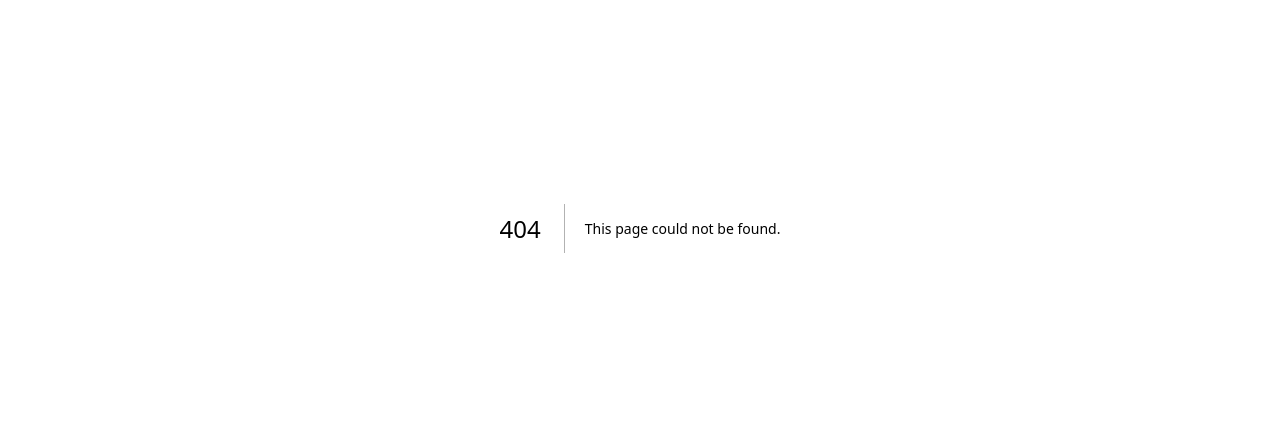
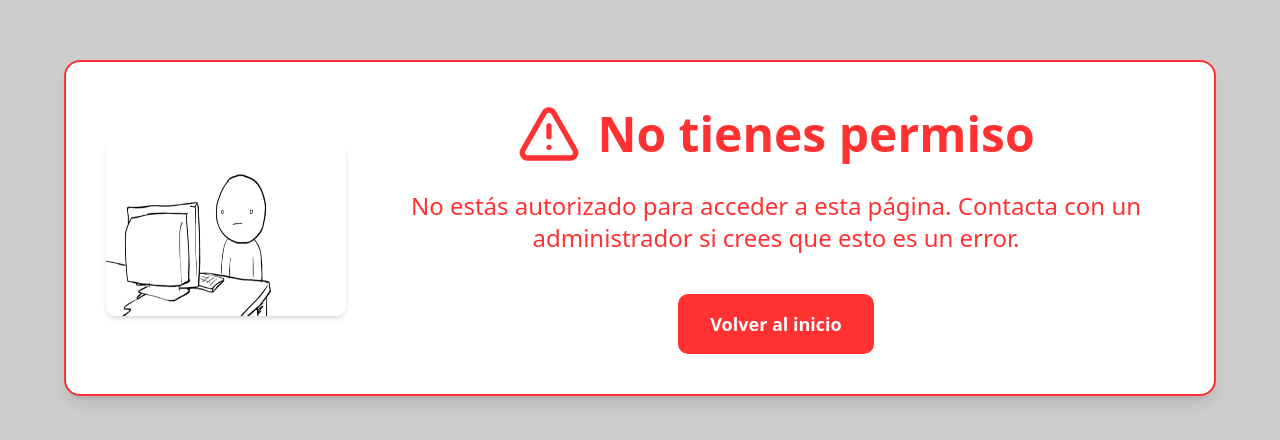
Before and after one commit to Ignaciocefis/server-manager, a Next.js app: page /unauthorized in a window 1280 px wide. Before the commit this address had no page. Shown: the part 172-612 px from the top of the page. Built offline with nearby package versions, Linux system fonts and the light colour scheme.

Commit message:
feat(app): Pantallas para errores 403, 404 y 500

```diff
--- /dev/null
+++ b/app/error.tsx
@@ -0,0 +1,14 @@
+"use client";
+
+import { ErrorPage } from "@/components/Shared";
+import { XCircle } from "lucide-react";
+
+export default function NotFoundPage() {
+  return (
+    <ErrorPage
+      title="Página no encontrada"
+      description="La página que buscas no existe. Verifica la URL o vuelve al inicio."
+      icon={<XCircle className="w-16 h-16 text-red-app" />}
+    />
+  );
+}
--- /dev/null
+++ b/app/not-found.tsx
@@ -0,0 +1,14 @@
+"use client";
+
+import { ErrorPage } from "@/components/Shared";
+import { XCircle } from "lucide-react";
+
+export default function NotFoundPage() {
+  return (
+    <ErrorPage
+      title="Página no encontrada"
+      description="La página que buscas no existe. Verifica la URL o vuelve al inicio."
+      icon={<XCircle className="w-16 h-16 text-red-app" />}
+    />
+  );
+}
--- /dev/null
+++ b/app/unauthorized/page.tsx
@@ -0,0 +1,12 @@
+"use client";
+
+import { ErrorPage } from "@/components/Shared";
+
+export default function UnauthorizedPage() {
+  return (
+    <ErrorPage
+      title="No tienes permiso"
+      description="No estás autorizado para acceder a esta página. Contacta con un administrador si crees que esto es un error."
+    />
+  );
+}
--- /dev/null
+++ b/components/Shared/ErrorPage/ErrorPage.tsx
@@ -0,0 +1,56 @@
+"use client";
+
+import { ReactNode } from "react";
+import { useRouter } from "next/navigation";
+import Image from "next/image";
+import { TriangleAlert } from "lucide-react";
+
+interface ErrorPageProps {
+  title: string;
+  description: string;
+  icon?: ReactNode;
+  gifUrl?: string;
+}
+
+export function ErrorPage({
+  title,
+  description,
+  icon,
+  gifUrl = "/error.gif",
+}: ErrorPageProps) {
+  const router = useRouter();
+
+  return (
+    <div className="flex flex-col min-h-screen items-center justify-center">
+      <div className="bg-white rounded-2xl shadow-lg max-w-6xl w-full border-2 border-red-app flex flex-row items-center p-10 gap-8">
+        <div className="flex-shrink-0">
+          <Image
+            src={gifUrl}
+            alt="Error divertido"
+            width={240}
+            height={180}
+            className="w-48 h-36 md:w-60 md:h-44 rounded-lg shadow-md"
+          />
+        </div>
+
+        <div className="flex flex-col flex-1 gap-6 items-center text-center">
+          <div className="flex flex-row items-center gap-4 justify-center w-full">
+            {icon ? icon : <TriangleAlert className="w-16 h-16 text-red-app" />}
+            <h1 className="text-4xl md:text-5xl font-extrabold text-red-app text-center">
+              {title}
+            </h1>
+          </div>
+
+          <p className="text-xl md:text-2xl text-red-app">{description}</p>
+
+          <button
+            onClick={() => router.push("/")}
+            className="mt-4 px-8 py-4 bg-red-app text-white text-lg font-bold rounded-lg hover:bg-red-800 transition"
+          >
+            Volver al inicio
+          </button>
+        </div>
+      </div>
+    </div>
+  );
+}
--- a/components/Shared/index.ts
+++ b/components/Shared/index.ts
@@ -1,5 +1,6 @@
 export * from "./AppImage/AppImage";
 export * from "./AppSidebar/AppSidebar";
+export * from "./ErrorPage/ErrorPage";
 export * from "./FormItems/ComboboxResearchers/ComboboxResearchers";
 export * from "./FormItems/DateRangePicker/DateRangePicker";
 export * from "./FormItems/GpuSelector/GpuSelector";
```
Also changed, not shown: public/error.gif (added).
